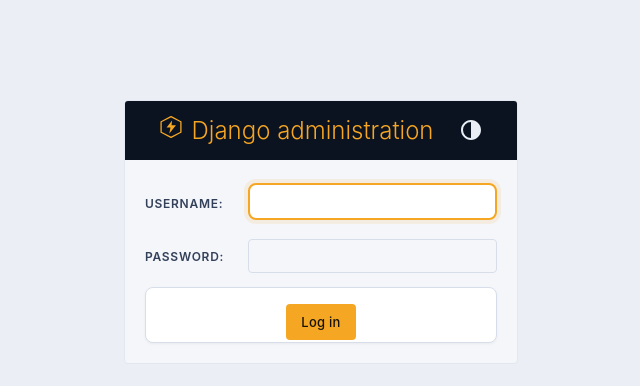
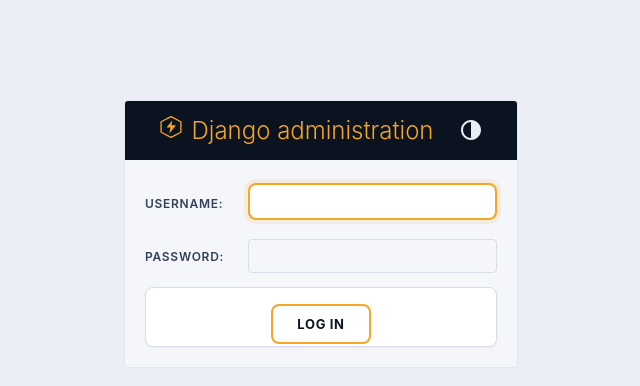
Before and after one commit to qatradersv-ctrl/voltpro, a Django app: page /admin/login/ in a window 1280 px wide. Shown: the top 386 px of the page, without its empty margins (319-959 px from the left). Run offline with Django 5.2, Linux system fonts and the light colour scheme.

Commit message:
Change save button styling from black to white with accent border

```diff
--- a/static/core/css/admin.css
+++ b/static/core/css/admin.css
@@ -223,6 +223,39 @@
   box-shadow: 0 1px 3px rgba(0,0,0,0.05);
 }
 
+/* Submit button styling */
+.submit-row input[type="submit"],
+.submit-row button{
+  background: #FFFFFF !important;
+  color: var(--secondary) !important;
+  border: 2px solid var(--accent) !important;
+  padding: 10px 24px !important;
+  border-radius: 8px !important;
+  font-weight: 700 !important;
+  text-transform: uppercase !important;
+  letter-spacing: 0.05em !important;
+  transition: all 0.3s ease !important;
+}
+
+.submit-row input[type="submit"]:hover,
+.submit-row button:hover{
+  background: var(--accent) !important;
+  color: var(--secondary) !important;
+  transform: translateY(-2px) !important;
+  box-shadow: 0 4px 8px rgba(245,166,35,0.3) !important;
+}
+
+.submit-row input[type="submit"].default,
+.submit-row button.default{
+  background: var(--accent) !important;
+  color: var(--secondary) !important;
+}
+
+.submit-row input[type="submit"].default:hover,
+.submit-row button.default:hover{
+  background: #FFB84D !important;
+}
+
 /* Desktop-specific improvements */
 @media (min-width: 1200px) {
   .form-row{
```
